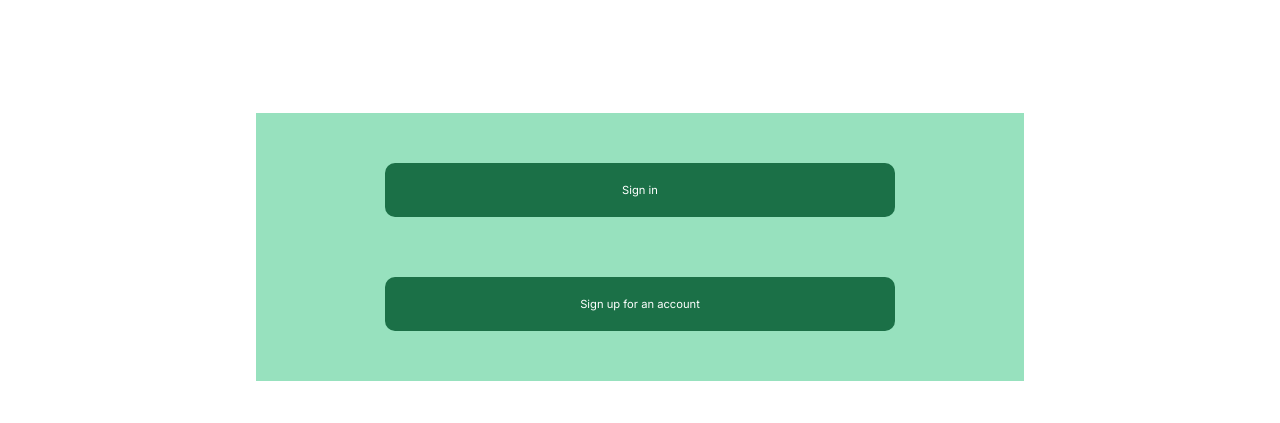
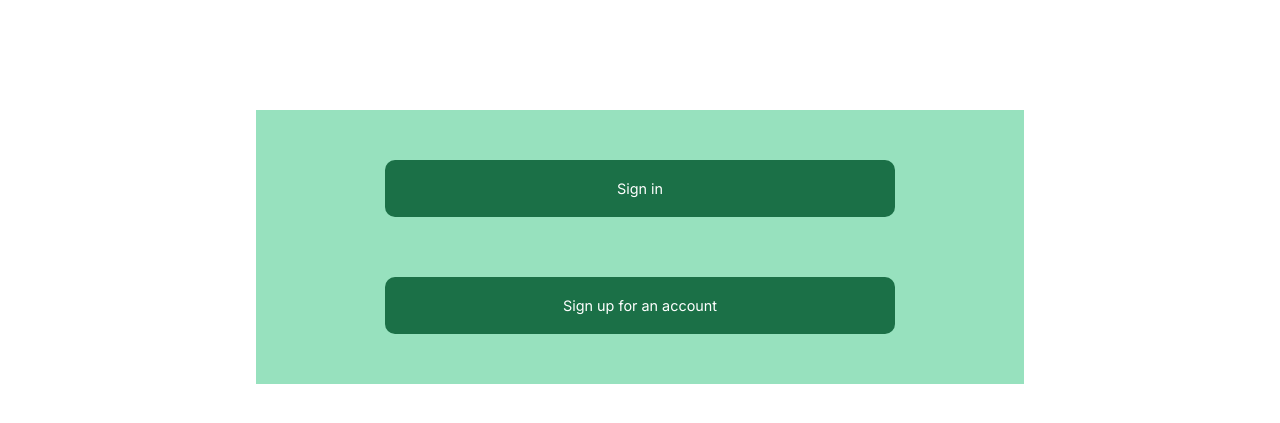
Before and after one commit to CatherineP37/project_4, a Django app: page / in a window 1280 px wide. Shown: the part 188-611 px from the top of the page. Run offline with Django 4.2, Linux system fonts and the light colour scheme; some libraries are stand-ins or nearby versions.

Commit message:
Increase font size of buttons

```diff
--- a/static/css/style.css
+++ b/static/css/style.css
@@ -153,7 +153,7 @@ main div p {
 	margin: 30px auto;
 	width: 80%;
 	border-radius: 10px;
-    font-size: 70%;
+    font-size: 90%;
 	text-decoration: none;
 	text-align: center;
 }
```
